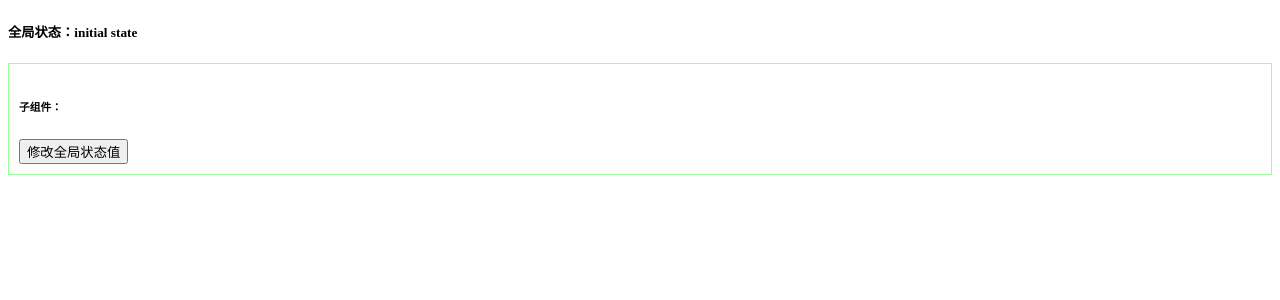
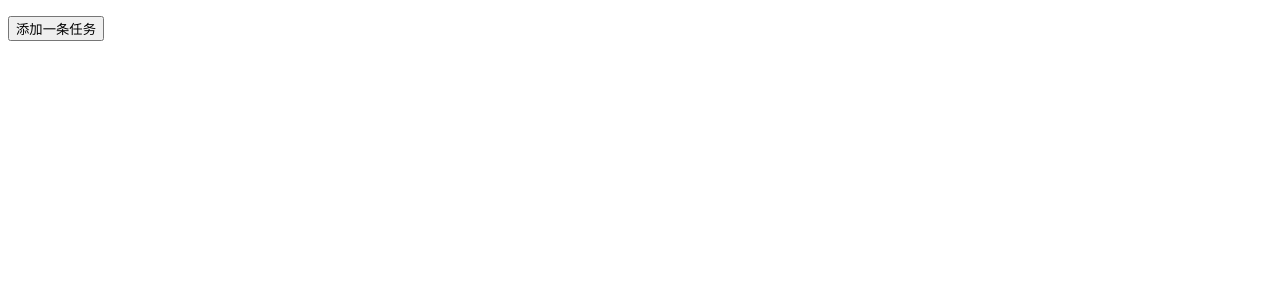
Before and after one commit to Artsmp/review-react, a React (Create React App) app: page / in a window 1280 px wide. Shown: the top 300 px of the page. Built offline with nearby package versions, Linux system fonts and the light colour scheme.

Commit message:
react hook useEffect

```diff
--- /dev/null
+++ b/src/05-hooks/App.jsx
@@ -0,0 +1,44 @@
+import { useState, useEffect } from "react";
+
+/*
+useEffect:
+1. 只传回调函数：挂载时和state更新时都会执行
+2. 传入一个回调(且回调返回值不为一个函数)和一个空数组：只会在挂载时执行
+3. 传入一个回调(且回调返回值不为一个函数)和一个不为空的数组：只会在挂载时和数组内的值变化时执行
+4. 传入一个回调，并且该回调返回一个函数，再传入一个空数组：回调会在挂载时执行，组件卸载时执行回调返回的函数
+5. 传入一个回调，并且该回调返回一个函数（清除函数）：每一次渲染都触发回调，并且在下一次回调逻辑被触发之前先执行清除函数
+*/
+const App = () => {
+    const [Count, setCount] = useState(1);
+    // useEffect(() => {
+    //     const list = document.querySelector('#list')
+    //     const element = document.createElement('li')
+    //     element.textContent = `这是第${Count}条任务`
+    //     list.appendChild(element)
+    // });
+    console.log('组件更新');
+    useEffect(() => {
+        console.log('挂载时和state更新时都会执行')
+        return () => {
+            console.log('组件渲染都会执行该清除函数');
+        }
+    });
+    useEffect(() => {
+        console.log('mounted')
+    }, []);
+    useEffect(() => {
+        console.log('mounted2')
+        return () => {
+            console.log('unmounted2');
+        }
+    }, []);
+
+    return (
+        <div>
+            <ul id="list"></ul>
+            <button onClick={() => setCount(Count + 1)}>添加一条任务</button>
+        </div>
+    );
+}
+
+export default App;
--- a/src/index.js
+++ b/src/index.js
@@ -1,5 +1,5 @@
 import React from "react";
 import ReactDOM from 'react-dom';
-import App from './04-redux/App'
+import App from './05-hooks/App'
 
 ReactDOM.render(<App />, document.querySelector('#root'));
```
